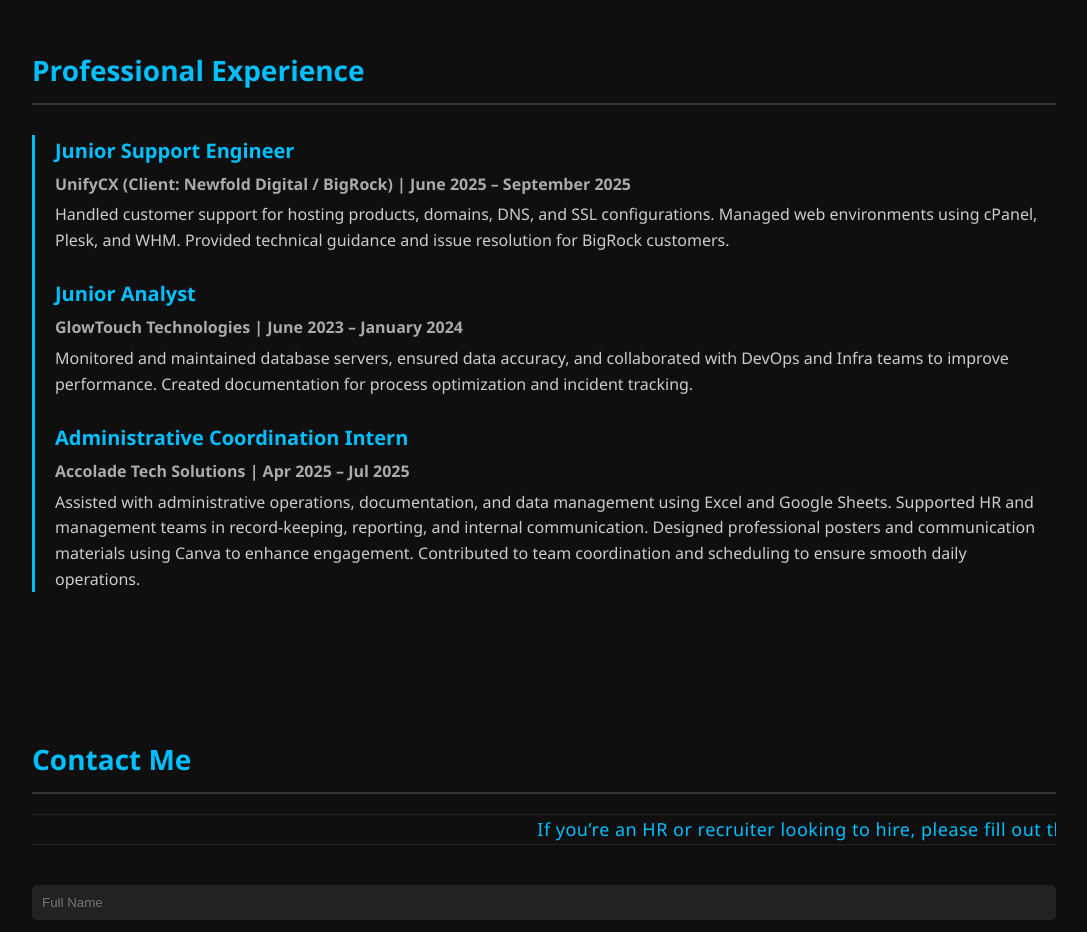
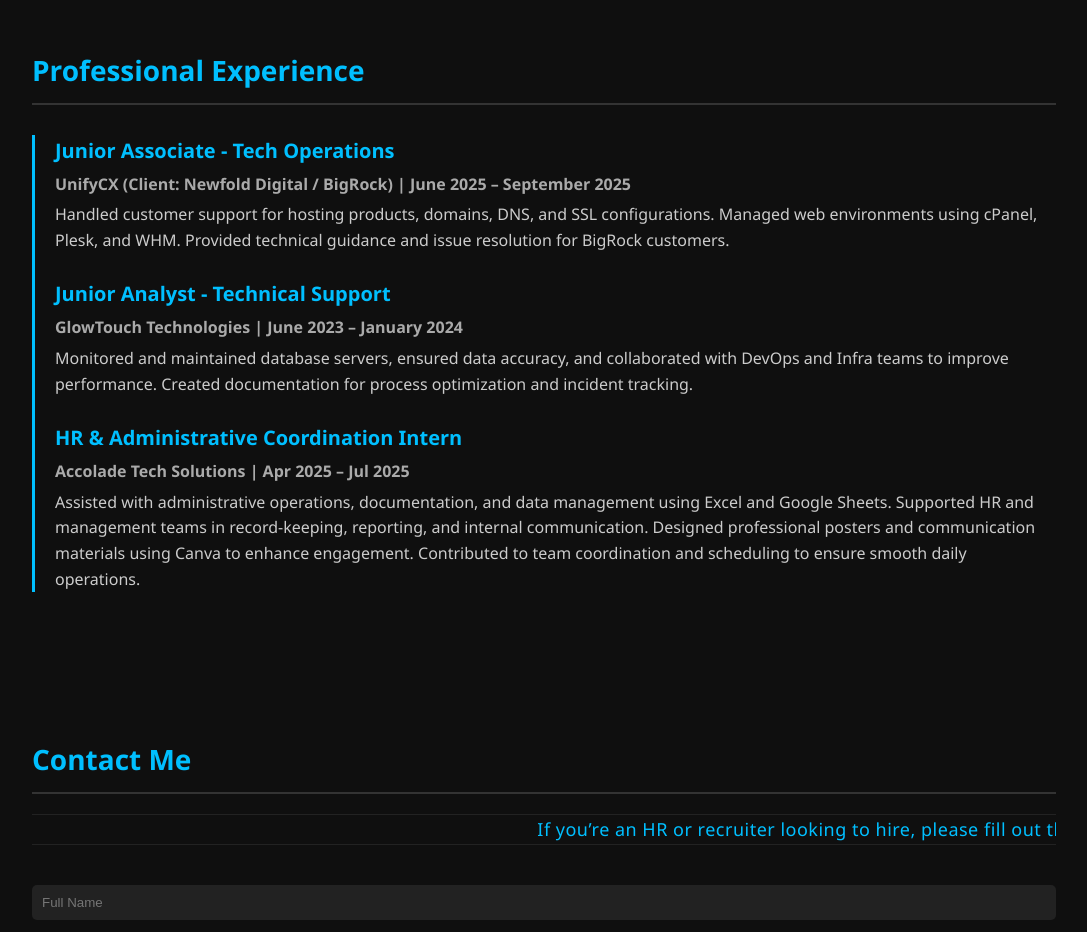
Before and after one commit to Canvil-Joyal-Lobo/canvil-portfolio, a plain HTML site: page index.html in a window 1280 px wide. Shown: the part 1580-2512 px from the top of the page, without its empty margins (96-1183 px from the left). Drawn offline with Linux system fonts and the light colour scheme.

Commit message:
Update index.html

```diff
--- a/index.html
+++ b/index.html
@@ -381,17 +381,17 @@
   <h2 class="section-title">Professional Experience</h2>
   <div class="timeline">
     <div class="timeline-item">
-      <h3>Junior Support Engineer</h3>
+      <h3>Junior Associate - Tech Operations</h3>
       <h4>UnifyCX (Client: Newfold Digital / BigRock) | June 2025 – September 2025</h4>
       <p>Handled customer support for hosting products, domains, DNS, and SSL configurations. Managed web environments using cPanel, Plesk, and WHM. Provided technical guidance and issue resolution for BigRock customers.</p>
     </div>
     <div class="timeline-item">
-      <h3>Junior Analyst</h3>
+      <h3>Junior Analyst - Technical Support </h3>
       <h4>GlowTouch Technologies | June 2023 – January 2024</h4>
       <p>Monitored and maintained database servers, ensured data accuracy, and collaborated with DevOps and Infra teams to improve performance. Created documentation for process optimization and incident tracking.</p>
     </div>
     <div class="timeline-item">
-      <h3>Administrative Coordination Intern <h3>
+      <h3>HR & Administrative Coordination Intern <h3>
       <h4>Accolade Tech Solutions | Apr 2025 – Jul 2025</h4>
       <p>
 Assisted with administrative operations, documentation, and data management using Excel and Google Sheets. Supported HR and management teams in record-keeping, reporting, and internal communication. Designed professional posters and communication materials using Canva to enhance engagement. Contributed to team coordination and scheduling to ensure smooth daily operations.
```
